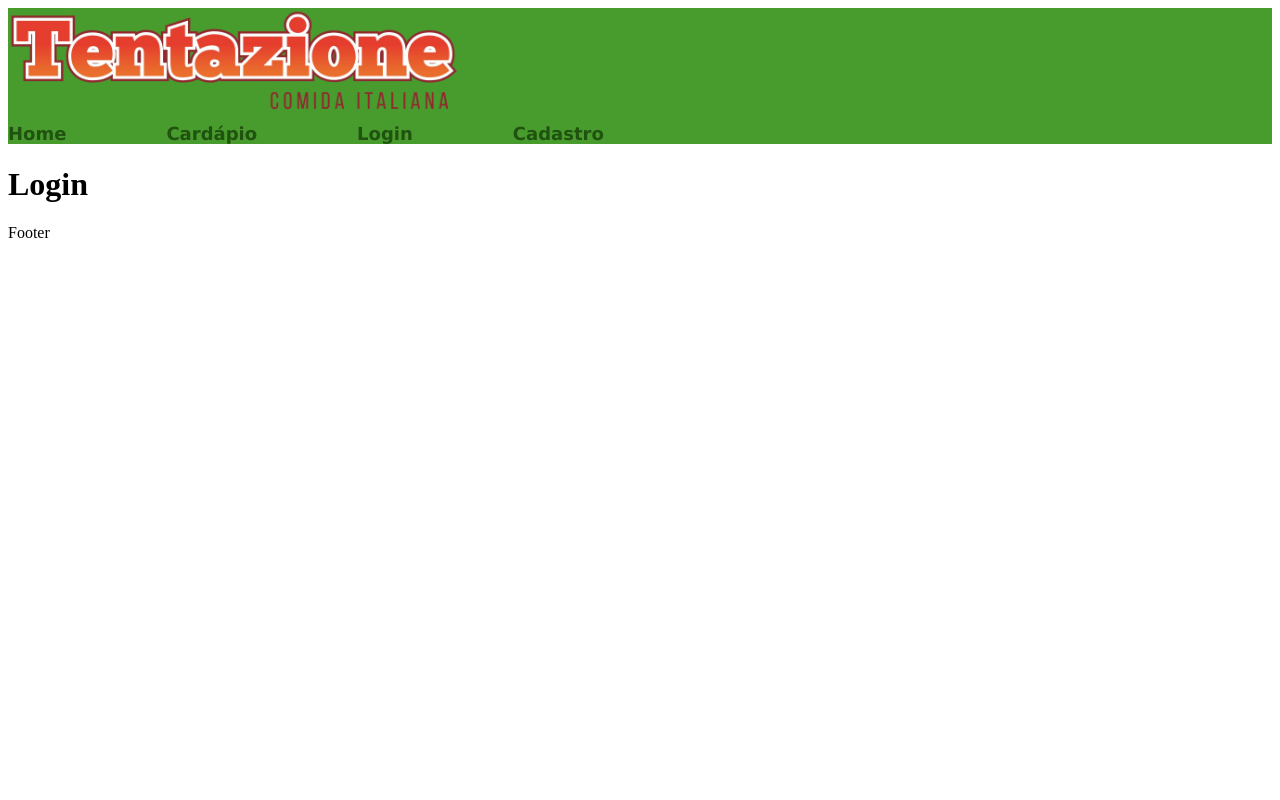
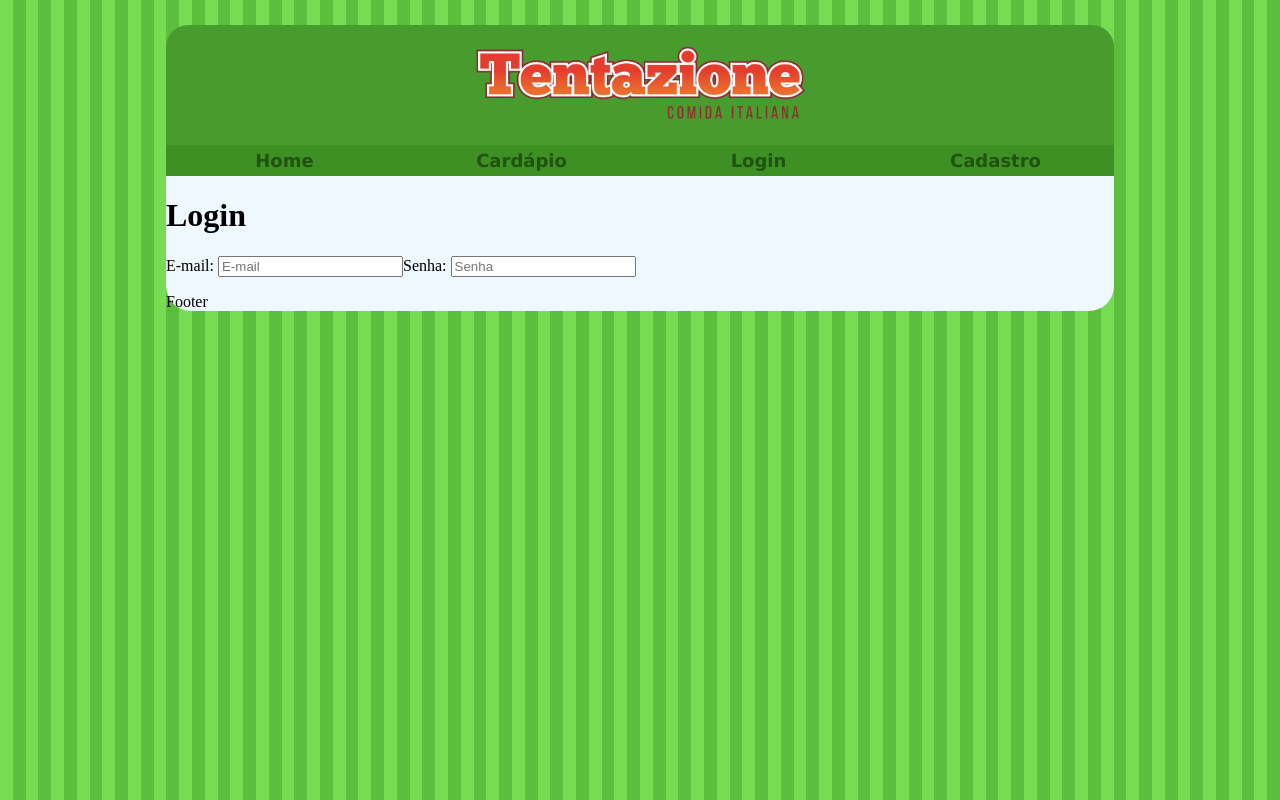
Before and after one commit to apsschotten/Tentazione_ComidaItaliana, a React (Vite) app in the folder front-end/: page /login in a window 1280 px wide. Built offline with nearby package versions, Linux system fonts and the light colour scheme.

Commit message:
27/11 - 22:00

```diff
--- a/front-end/src/App.jsx
+++ b/front-end/src/App.jsx
@@ -4,7 +4,7 @@ import Footer from './Components/Footer';
 
 export default function App() {
   return (
-    <div>
+    <div className='container'>
       <Header />
 
       <main>
--- a/front-end/src/Pages/Login/index.jsx
+++ b/front-end/src/Pages/Login/index.jsx
@@ -4,6 +4,13 @@ export default function Login() {
     return (
         <div>
             <h1>Login</h1>
+            <label>
+                E-mail: <input name="email" placeholder='E-mail' />
+            </label>
+            <label>
+                Senha: <input name="senha" placeholder='Senha'/>
+            </label>
+
         </div>
     );
 }
--- a/front-end/src/globals.css
+++ b/front-end/src/globals.css
@@ -1,15 +1,37 @@
+body {
+    background: repeating-linear-gradient(90deg,
+            #76dd53,
+            #76dd53 1%,
+            #5dbd3d 1%,
+            #5dbd3d 2%);
+}
+
+.container {
+    width: 75%;
+    background-color: aliceblue;
+    border-radius: 25px;
+    margin: auto;
+    display: block;
+    margin-top: 2%;
+}
+
 header {
     background-color: #489b2d;
+    width: 100%;
+    border-radius: 22px 22px 0px 0px;
 }
 
 .Logo {
-    width: 450px;
+    width: 35%;
+    margin: auto;
+    display: block;
+    padding: 2%;
 }
 
 nav {
     display: flex;
     flex-direction: row;
-    column-gap: 100px;
+    background-color: #3e8f24;
 }
 
 .headerAtalhos {
@@ -18,9 +40,12 @@ nav {
     font-size: 18px;
     font-weight: bold;
     text-decoration: none;
+    width: 25%;
+    text-align: center;
+    padding: 0.5%;
 }
 
-.headerAtalhos:hover{
+.headerAtalhos:hover {
     transition-duration: 0.5s;
     color: #fff;
     background-color: #205210;
```
